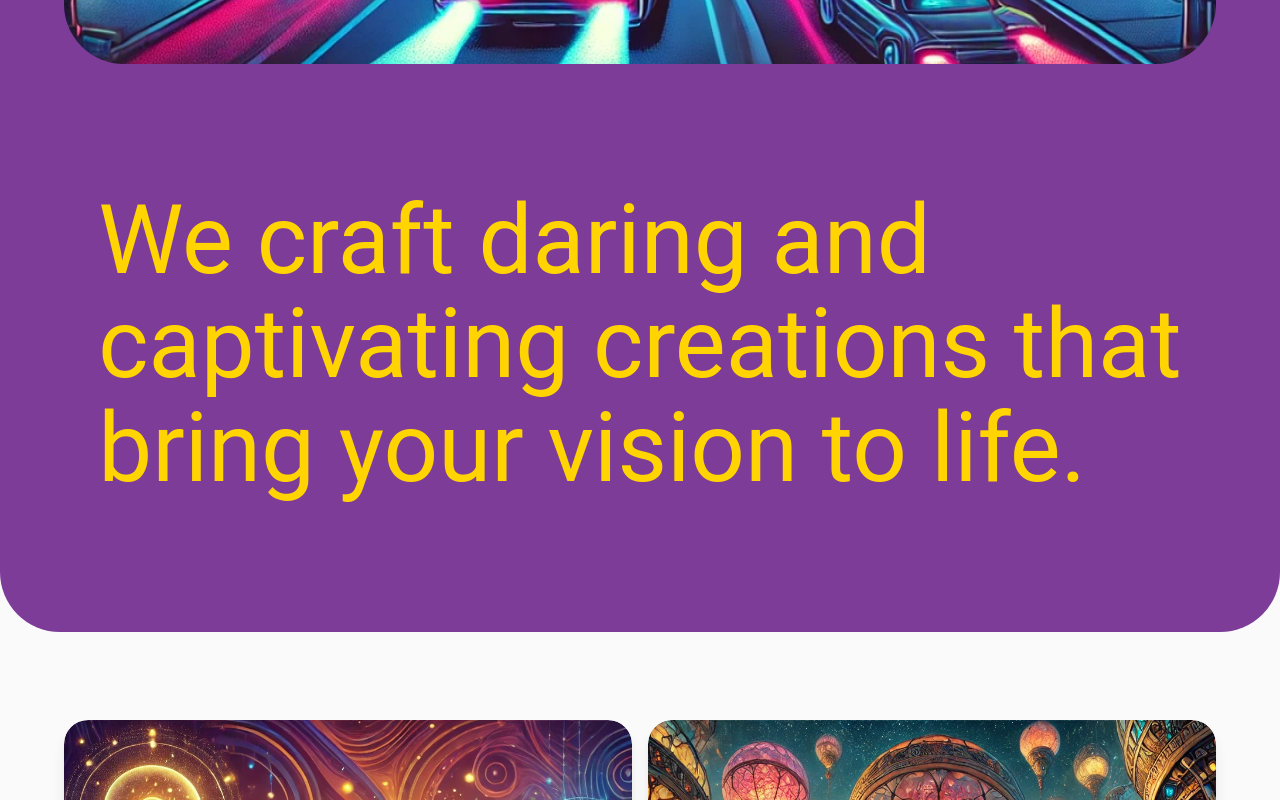
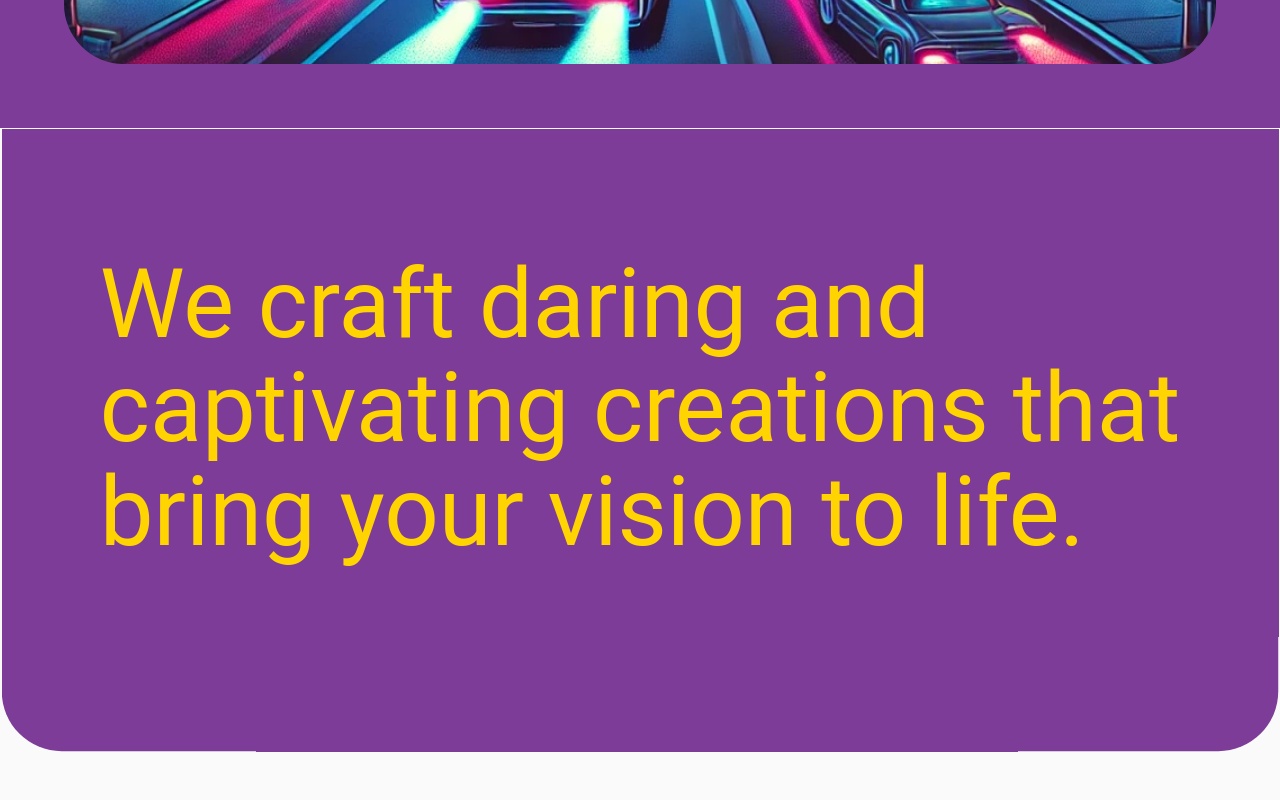
Before and after one commit to AnaDeCanha/responsive-landing-page, a Next.js app: page / in a window 1280 px wide. Shown: the part 1360-2160 px from the top of the page. Built offline with nearby package versions, Linux system fonts and the light colour scheme.

Commit message:
fix background

```diff
--- a/components/Hero.tsx
+++ b/components/Hero.tsx
@@ -8,12 +8,12 @@ const Hero: React.FC = () => {
   const { scrollYProgress } = useScroll();
 
   // Scale animation: Grow, then shrink
-  const scale = useTransform(scrollYProgress, [0, 0.1, 0.55], [1, 1.5, 1]);
+  const scale = useTransform(scrollYProgress, [0, 0.1, 0.3], [1, 1.5, 1]);
 
   // Background color transition
   const backgroundColor = useTransform(
     scrollYProgress,
-    [0, 0.1, 0.2, 0.3],
+    [0, 0.1, 0.15, 0.18],
     ["#FAFAFA", "#FAFAFA", "#FAFAFA", "#7D3C98"]
   );
 
--- a/components/MessageCard.tsx
+++ b/components/MessageCard.tsx
@@ -1,21 +1,19 @@
 "use client";
 
 import React, { useRef, useEffect, useState } from "react";
-import { motion, useInView } from "motion/react";
+import { motion, useInView, useScroll, useTransform } from "framer-motion";
 
 const MessageCard: React.FC = () => {
   const ref = useRef(null);
   const isInView = useInView(ref, { once: true, margin: "-100px" });
 
-  const [isMobile, setIsMobile] = useState(false);
+  const { scrollYProgress } = useScroll({
+    target: ref,
+    offset: ["start end", "end start"], // Animates as the card enters and exits the viewport
+  });
 
-  useEffect(() => {
-    // Detect screen size to determine mobile vs. desktop
-    const handleResize = () => setIsMobile(window.innerWidth <= 768);
-    handleResize(); // Set initial value
-    window.addEventListener("resize", handleResize);
-    return () => window.removeEventListener("resize", handleResize);
-  }, []);
+  // Scale animation: Shrink as the user scrolls past
+  const scale = useTransform(scrollYProgress, [0.6, 1.5], [1, 0.8]);
 
   const textLines = [
     "We craft daring and",
@@ -24,9 +22,10 @@ const MessageCard: React.FC = () => {
   ];
 
   return (
-    <div
+    <motion.div
       ref={ref}
-      className="bg-deepPurple rounded-br-[60px] rounded-bl-[60px] w-full mx-auto px-8 md:px-8 pb-16 relative flex justify-center"
+      className="bg-deepPurple rounded-br-[60px] rounded-bl-[60px] w-full mx-auto px-8 md:px-8 md:pt-16 md:pb-[120px] relative flex justify-center"
+      style={{ scale }} // Apply scale animation
     >
       <div className="text-subheadingMobile md:text-subheadingDesktop text-brightYellow py-16">
         {textLines.map((line, index) => (
@@ -44,7 +43,7 @@ const MessageCard: React.FC = () => {
           </motion.p>
         ))}
       </div>
-    </div>
+    </motion.div>
   );
 };
 
```
